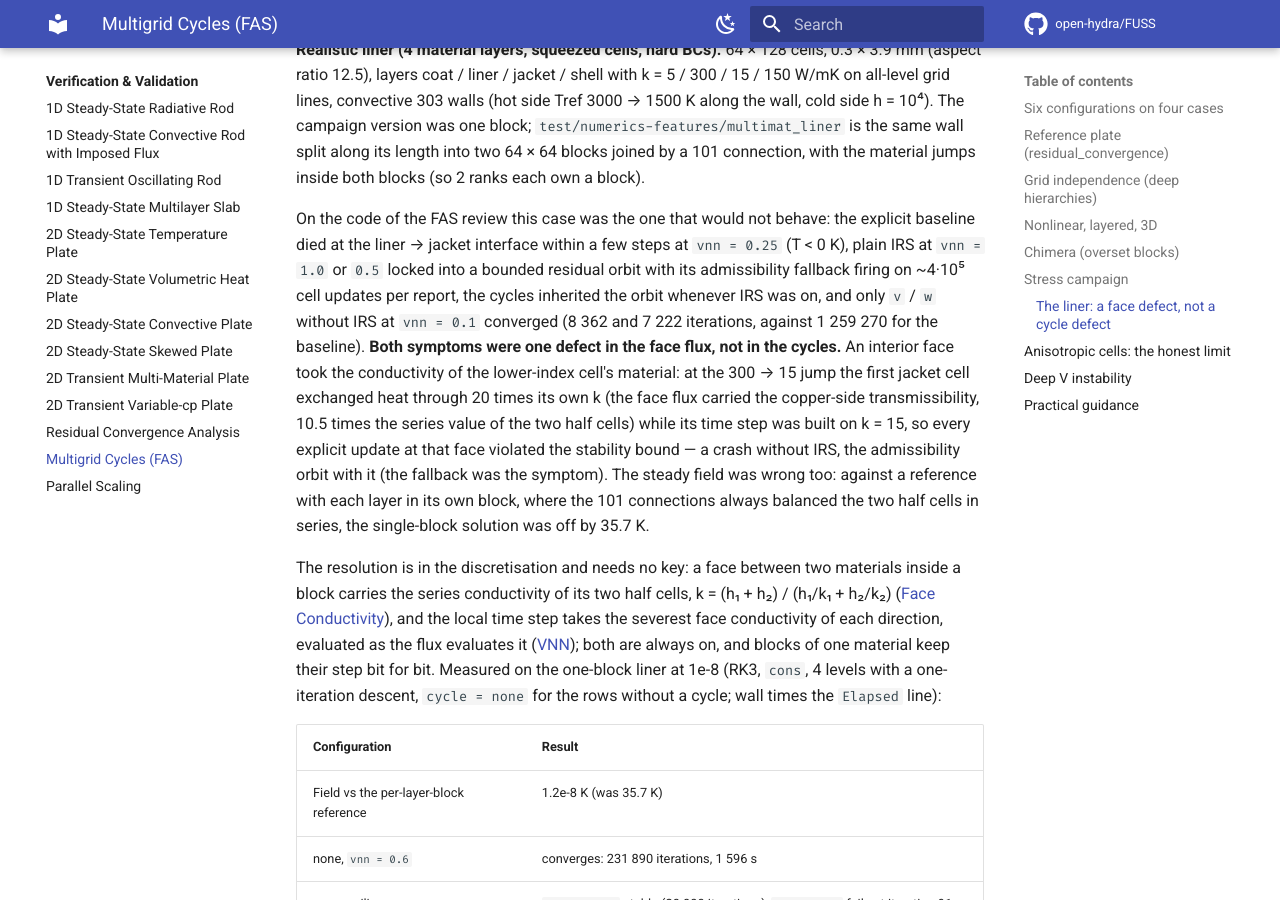
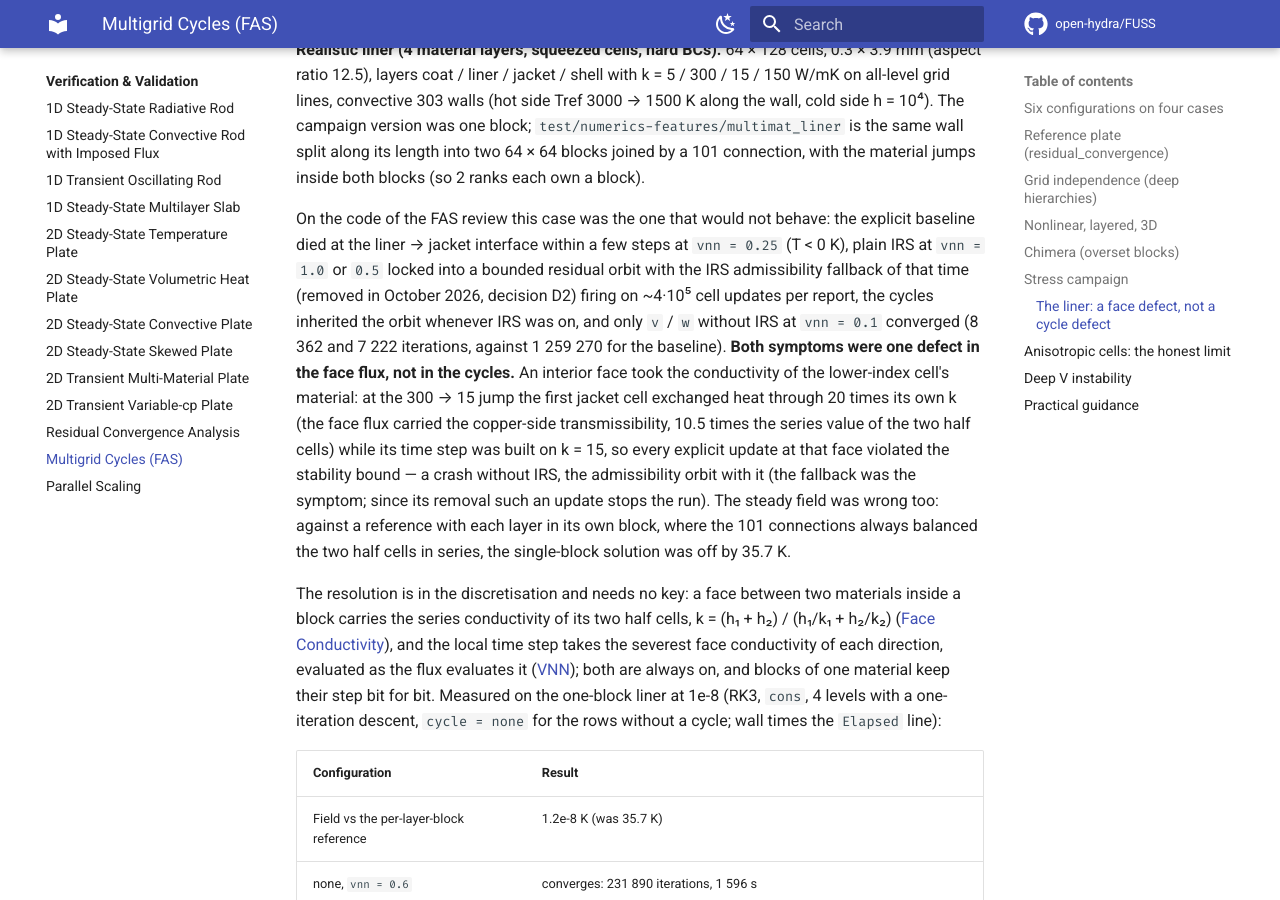
Before and after one commit to open-hydra/FUSS, an MkDocs documentation site: the page built from docs/vv/fas-cycles.md, in a window 1280 px wide and 900 px high, scrolled down 6873 px. Built offline with MkDocs 1.6.1 and Material for MkDocs 9.7.7, drawn with Linux system fonts in a browser that asks for light colours; comment, search, counter and statistics services are not loaded.

Commit message:
IRS admissibility fallback removed, as MOSE (a24a236); FAS guards kept; IRS_HALVINGS renamed FAS_HALVINGS
Decision D2 of the hydra sync (2026-10-26, scope confirmed 2026-10-27): a smoothed (IRS) update
that leaves the properties table, or is not finite, stops the run on every rank with the cell, the
temperature and the table range (Check_And_Fix_State, exit code 1), as an explicit update does and
as MOSE's Check_And_Fix_State does; it was halved up to 10 times and otherwise dropped, with an
"IRS: n smoothed updates halved or dropped" report every shell-diter iterations (ae24248 of
2026-10-14, for a stiff multimaterial mesh whose runs it kept in a bounded residual orbit: a
symptom of the face-conductivity defect fixed the same day). Removed: the halving loops of
Update_State_Cons_IRS and Update_State_Prim_IRS (Lib_Newstate.f90), the counter irs_fallbacks and
its report (Wrap_Postprocess.f90). Kept, FUSS-only (MOSE has no FAS): the guard on the prolongated
FAS correction (Lib_Multigrid.f90) and the halving of a coarse-level smoothing update under a
forcing (Compute_Cons_NoIRS, guarded path); their constant IRS_HALVINGS is FAS_HALVINGS now.

Effect on results: none in the test suite and in the FAS acceptance set (fuss-stress/ref/237c9c2/
fas_vv.md: zero IRS fallbacks on every legitimate row of 45); the admissible path of both IRS
updates computes the same expression as before (bit-identical). The two probes built to fire the
fallback (ptn-irs, ptn-v_irs of fas_vv.sh: a table 995-1705 K with a start at 1700 K) now stop with
exit code 1 instead of running. Docs: time-integration.md (Admissible updates), thermo.md, the
history lines of vv/fas-cycles.md.

Co-Authored-By: Claude Fable 5.1 <noreply@anthropic.com>

```diff
--- a/docs/vv/fas-cycles.md
+++ b/docs/vv/fas-cycles.md
@@ -209,8 +209,8 @@ the material jumps inside both blocks (so 2 ranks each own a block).
 
 On the code of the FAS review this case was the one that would not behave: the explicit
 baseline died at the liner → jacket interface within a few steps at `vnn = 0.25` (T < 0 K),
-plain IRS at `vnn = 1.0` or `0.5` locked into a bounded residual orbit with its admissibility
-fallback firing on ~4·10⁵ cell updates per report, the cycles inherited the orbit whenever IRS
+plain IRS at `vnn = 1.0` or `0.5` locked into a bounded residual orbit with the IRS admissibility
+fallback of that time (removed in October 2026, decision D2) firing on ~4·10⁵ cell updates per report, the cycles inherited the orbit whenever IRS
 was on, and only `v` / `w` without IRS at `vnn = 0.1` converged (8 362 and 7 222 iterations,
 against 1 259 270 for the baseline). **Both symptoms were one defect in the face flux, not in
 the cycles.** An interior face took the conductivity of the lower-index cell's material: at the
@@ -218,7 +218,7 @@ the cycles.** An interior face took the conductivity of the lower-index cell's m
 carried the copper-side transmissibility, 10.5 times the series value of the two half cells)
 while its time step was built on k = 15, so every explicit update at that face violated the
 stability bound — a crash without IRS, the admissibility orbit with it (the fallback was the
-symptom). The steady field was wrong too: against a reference with each layer in its own block,
+symptom; since its removal such an update stops the run). The steady field was wrong too: against a reference with each layer in its own block,
 where the 101 connections always balanced the two half cells in series, the single-block
 solution was off by 35.7 K.
 
```
Also changed, not shown: docs/theory/thermo.md (+1 -1 lines), docs/theory/time-integration.md (+2 -4 lines), 3 other files.
